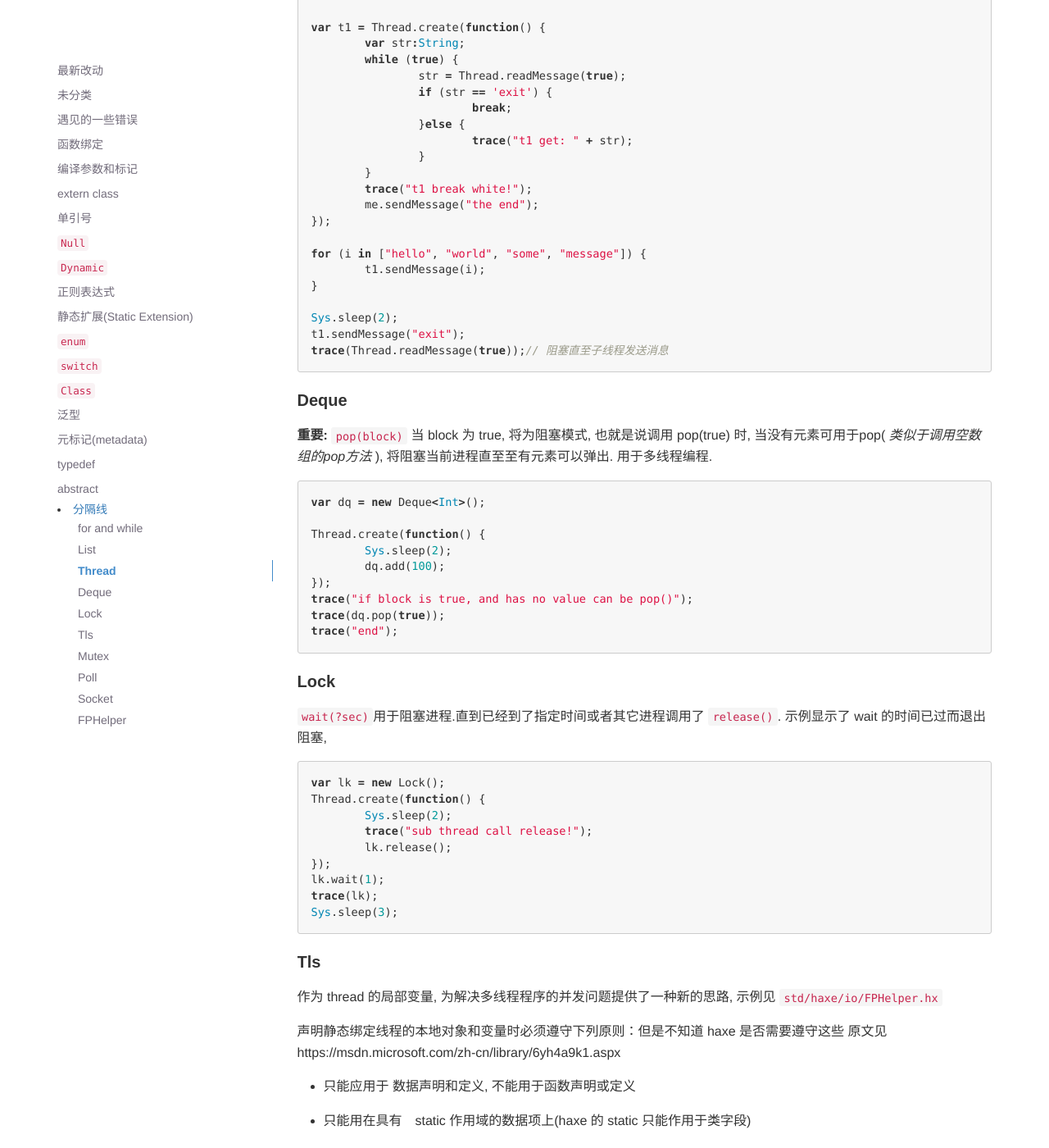
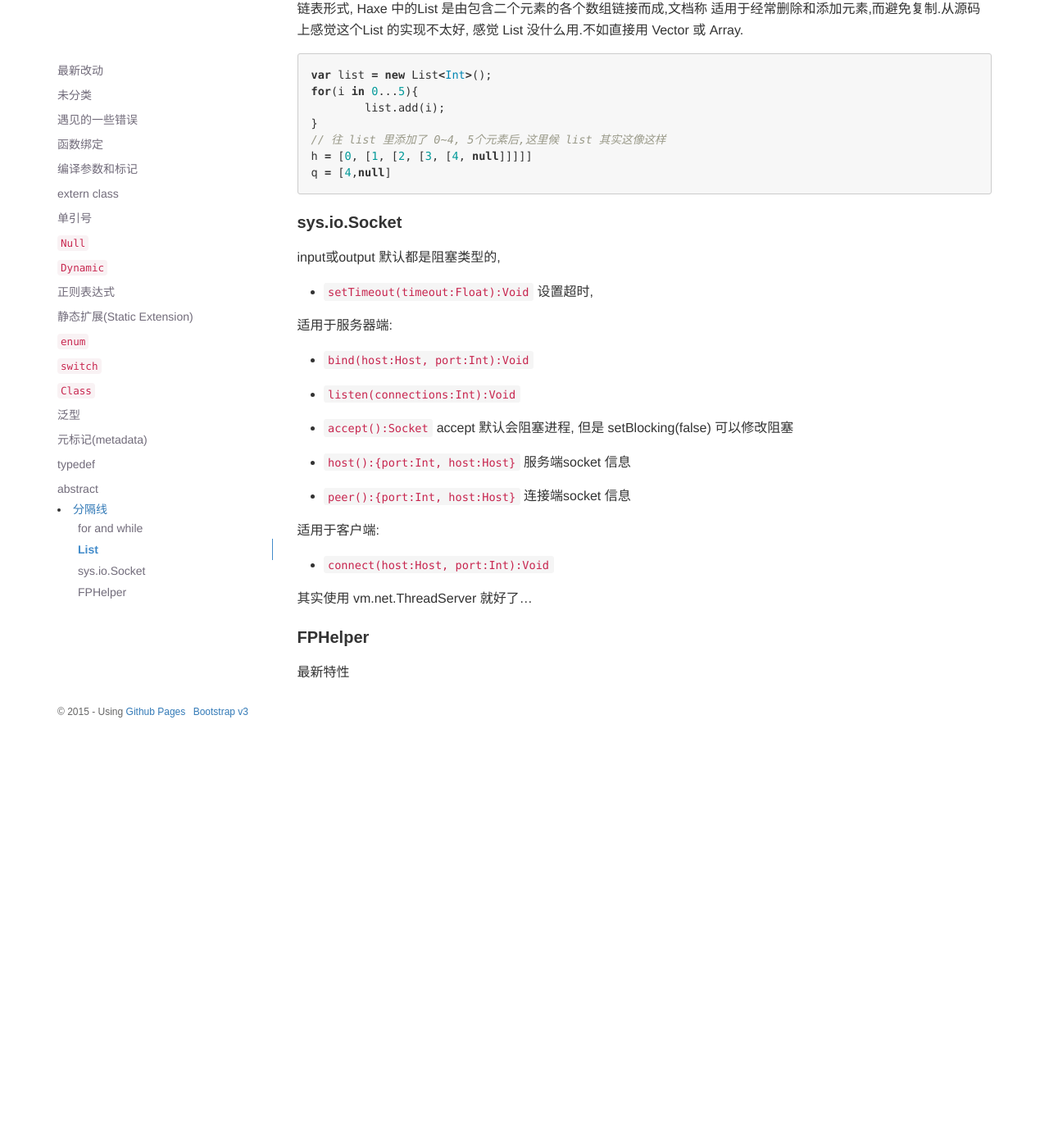
Before and after one commit to R32/r32.github.io, a Jekyll site: the page built from _posts/haxe/2014-05-13-tips-on-haxe.markdown, in a window 1280 px wide and 1400 px high, scrolled down 19192 px. Shown: the whole window at 82% size. Built offline with Jekyll 4.4.1, drawn with Linux system fonts in a browser that asks for light colours; nearby versions of some CDN libraries; Markdown is read by kramdown in place of the engine named in the settings; after the commit the page ends 20094 px from its top, so only the background shows below that; some of the changed text lies outside the part shown.

Commit message:
post update

````diff
--- a/_posts/haxe/2014-05-13-tips-on-haxe.markdown
+++ b/_posts/haxe/2014-05-13-tips-on-haxe.markdown
@@ -151,7 +154,7 @@
 
  * `std` , 例如:当你写一个 叫 `Math` 的类时,可以通过 `std.Math` 调用标准的 `Math`
 
- * `typedef SString<Const> = String`. http://haxe.org/manual/macro-generic-build.html
+ * `typedef SString<Const> = String`. http://haxe.org/manual/macro-generic-build.html#const-type-parameter
 
 	```haxe
 	//这行在 sys.db.Type.hx 文件中.于是可以有如下定义
@@ -351,7 +354,23 @@
 
 #### 函数绑定
 
-Haxe 3 的每个函数都有 `bind` 字段,下划线 `_` 看起来像是填充值.
+haxe 3.每个方法或函数都有一个 bind 的方法, 用于包装一个函数：
+
+```haxe
+function foo(a:Int, b:Int):Int{
+	return a+b;
+}
+
+// 这个函数将返回一个函数,类型为 Void->Int;
+foo.bind(10,20);
+
+// 上边 bind 相当于
+inline function warp():Int{
+	return foo(10, 20);
+}
+```
+
+有时候我们只想固定其中一个值, 则可以使用下划线 `_` 来作为填充值
 
 ```haxe
 class Bind {
@@ -976,91 +995,7 @@
 q = [4,null]
 ```
 
-#### Thread
-
-类没有几个方法可用, 示例使用 `readMessage(block = true)` 阻塞进程的方式
-
-```haxe
-var me = Thread.current();
-
-var t1 = Thread.create(function() {
-	var str:String;
-	while (true) {
-		str = Thread.readMessage(true);
-		if (str == 'exit') {
-			break;
-		}else {
-			trace("t1 get: " + str);
-		}
-	}
-	trace("t1 break white!");
-	me.sendMessage("the end");
-});
-
-for (i in ["hello", "world", "some", "message"]) {
-	t1.sendMessage(i);
-}
-
-Sys.sleep(2);
-t1.sendMessage("exit");
-trace(Thread.readMessage(true));// 阻塞直至子线程发送消息
-```
-
-
-
-#### Deque
-
-**重要:** `pop(block)` 当 block 为 true, 将为阻塞模式, 也就是说调用 pop(true) 时, 当没有元素可用于pop( *类似于调用空数组的pop方法* ), 将阻塞当前进程直至至有元素可以弹出. 用于多线程编程.
-
-```haxe
-var dq = new Deque<Int>();
-
-Thread.create(function() {
-	Sys.sleep(2);
-	dq.add(100);
-});
-trace("if block is true, and has no value can be pop()");
-trace(dq.pop(true));
-trace("end");
-```
-
-#### Lock
-
-`wait(?sec)`用于阻塞进程.直到已经到了指定时间或者其它进程调用了 `release()`. 示例显示了 wait 的时间已过而退出 阻塞,
-
-```haxe
-var lk = new Lock();
-Thread.create(function() {
-	Sys.sleep(2);
-	trace("sub thread call release!");
-	lk.release();
-});
-lk.wait(1);
-trace(lk);
-Sys.sleep(3);
-```
-
-
-#### Tls
-
-作为 thread 的局部变量, 为解决多线程程序的并发问题提供了一种新的思路,  示例见 `std/haxe/io/FPHelper.hx`
-
-声明静态绑定线程的本地对象和变量时必须遵守下列原则：但是不知道 haxe 是否需要遵守这些 原文见 https://msdn.microsoft.com/zh-cn/library/6yh4a9k1.aspx
-
- * 只能应用于 数据声明和定义, 不能用于函数声明或定义
-
- * 只能用在具有　static 作用域的数据项上(haxe 的 static 只能作用于类字段)
-
-#### Mutex
-
-TODO:
-
-#### Poll
-
-TODO: 从名字看上去像是轮循, 这个类没有任何文档.
-
-
-#### Socket
+#### sys.io.Socket
 
 input或output 默认都是阻塞类型的,
 
````
Also changed, not shown: other parts of _posts/haxe/2014-05-13-tips-on-haxe.markdown (+3 -0 lines), _drafts/2014-11-23-tora.markdown (+240 -3 lines), _posts/haxe/2014-05-08-macro.markdown (+91 -55 lines), _posts/haxe/2014-05-21-neko.markdown (added, +108 -0 lines).
